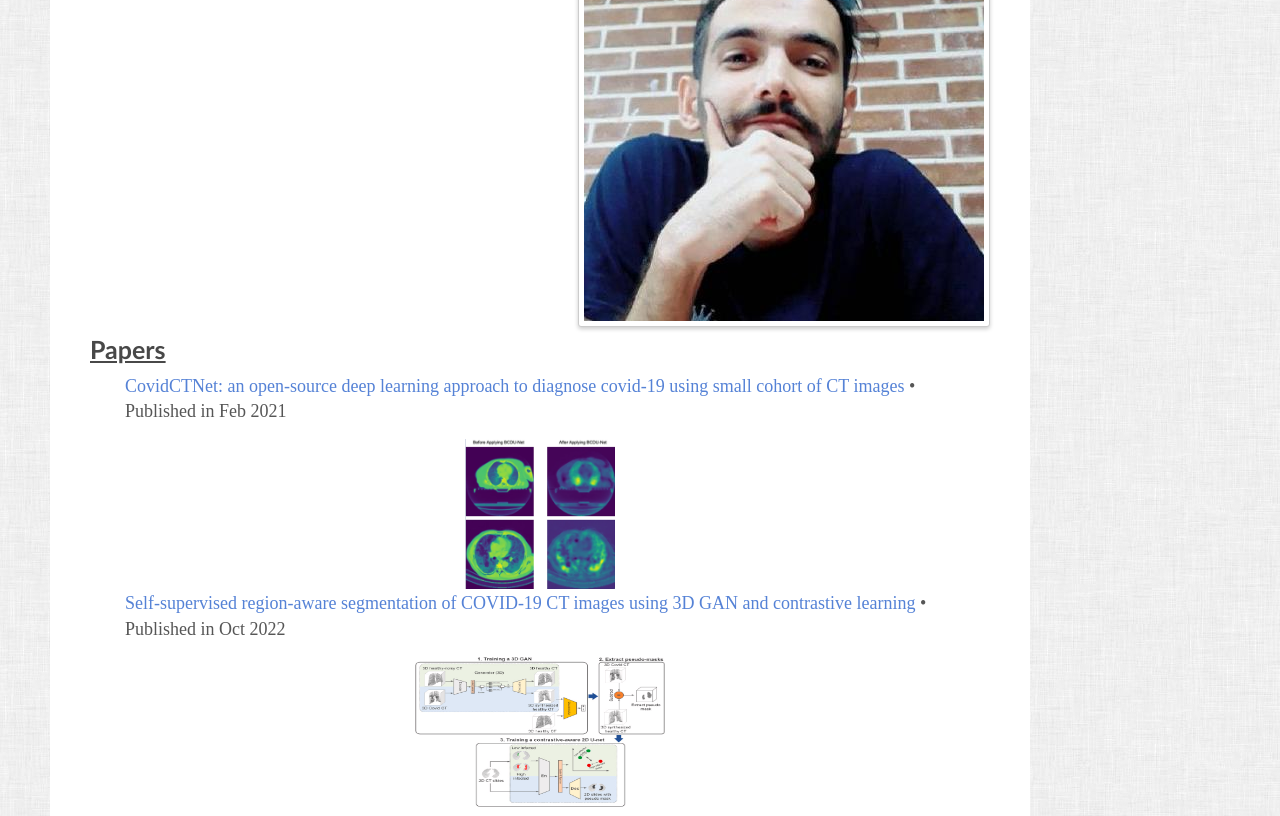
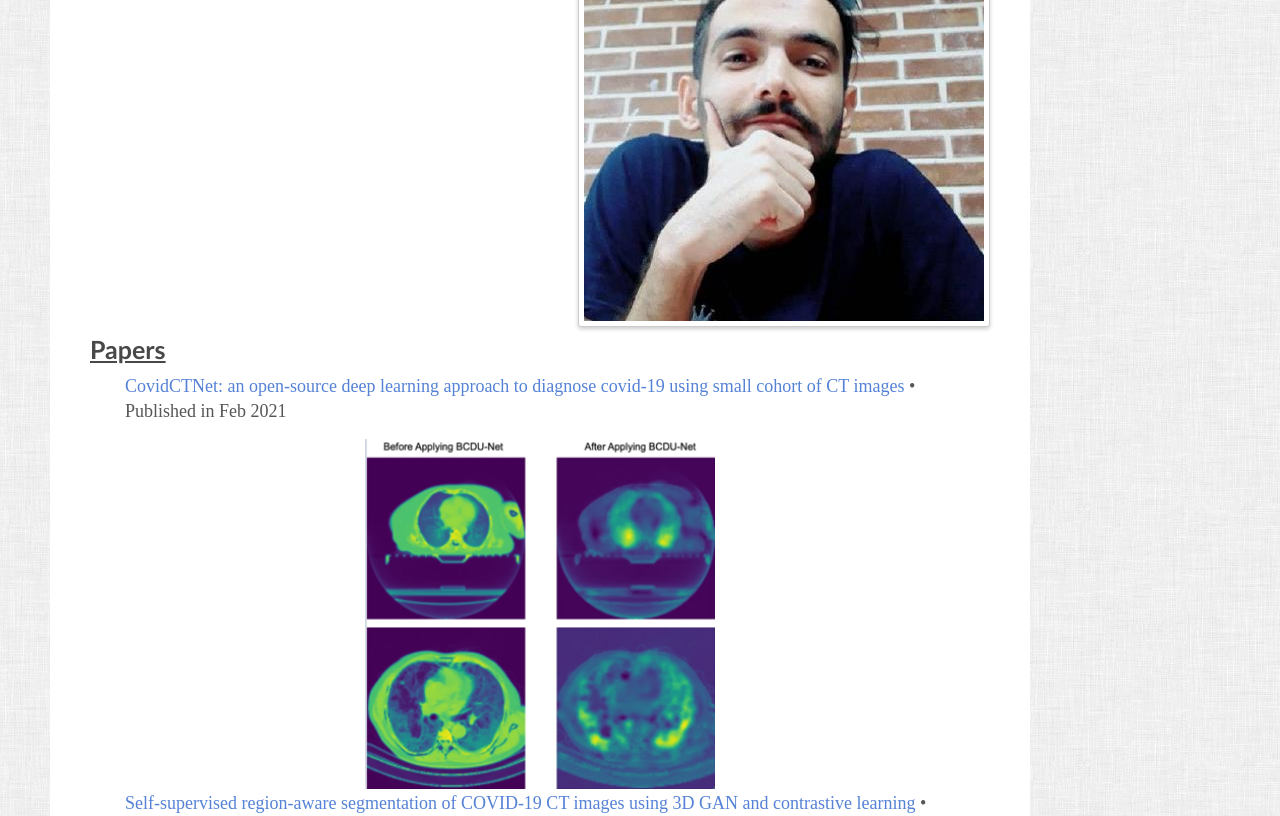
Before and after one commit to mohofar/mohofar.github.io, a plain HTML site: page index.html in a window 1280 px wide. Shown: the part 120-936 px from the top of the page. Drawn offline with Linux system fonts and the light colour scheme; a web font is replaced by a local one.

Commit message:
Update index.html

```diff
--- a/index.html
+++ b/index.html
@@ -89,14 +89,14 @@
 
 			<a href="https://www.nature.com/articles/s41746-021-00399-3" itemprop="url" title="CovidCTNet: an open-source deep learning approach to diagnose covid-19 using small cohort of CT images">CovidCTNet: an open-source deep learning approach to diagnose covid-19 using small cohort of CT images</a></span> &bull; Published in <span itemprop="datePublished">Feb 2021</span></p>
 			<div style="text-align: center;">
-				<img src="images/Fig2.png" alt="Paper1" itemprop="image"  width="150" height="150"/>
+				<img src="images/Fig2.png" alt="Paper1" itemprop="image"  width="350" height="350"/>
 			</div>
 
 			<p itemscope itemtype="https://scholar.google.co.uk/citations?user=JLIBa2AAAAAJ&hl=en">
 			<span itemprop="name">
 			<a href="https://www.sciencedirect.com/science/article/pii/S0010482522007521" itemprop="url" title="Self-supervised ">Self-supervised region-aware segmentation of COVID-19 CT images using 3D GAN and contrastive learning</a></span> &bull; Published in <span itemprop="datePublished">Oct 2022</span></p>
 			<div style="text-align: center;">
-				<img src="images/Fig3.png" alt="Paper1" itemprop="image"  width="250" height="150"/>
+				<img src="images/Fig3.png" alt="Paper1" itemprop="image"  width="450" height="350"/>
 			</div>
 
 
```
